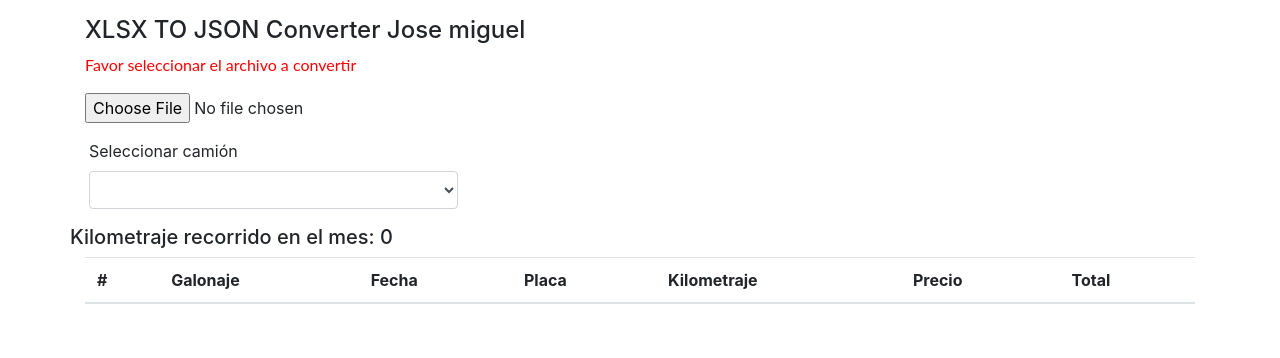
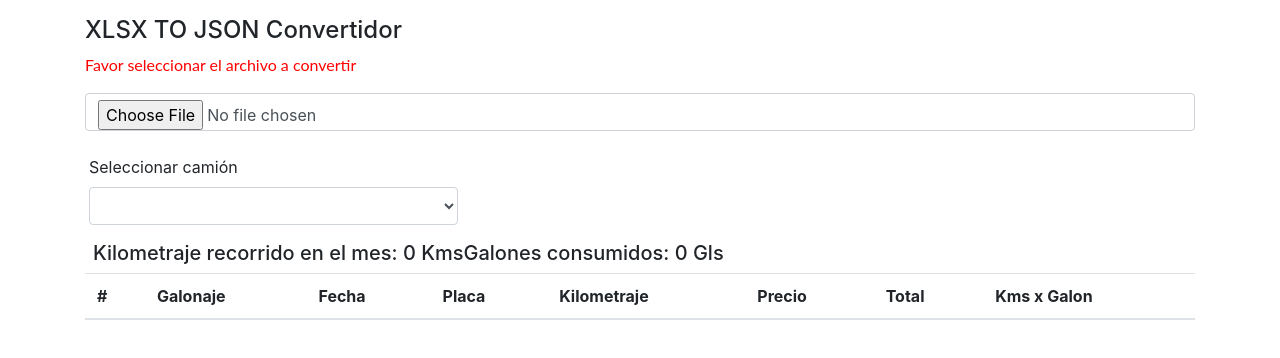
Before and after one commit to Jbenjaruiz/xlsx-to-json-shrqq3, an Angular app: page / in a window 1280 px wide. Shown: the top 358 px of the page. Built offline with nearby package versions, Linux system fonts and the light colour scheme.

Commit message:
2 files modified

```diff
--- a/src/app/app.component.html
+++ b/src/app/app.component.html
@@ -4,25 +4,27 @@
     Favor seleccionar el archivo a convertir
   </p>
 
-  <input  type="file" (change)="onFileChange($event)" />
+  <input class="form-control "  type="file" (change)="onFileChange($event)" />
 
   <!-- <div id="output"></div> -->
   <br>
   <!-- <div *ngIf="willDownload">
   <a id="download"> Download JSON File </a>
 </div> -->
-  <div class="form-group mt-3 ml-1">
+  <div class="form-group  ml-1">
     <label for="camiones">Seleccionar camión</label>
     <select id="camiones" (change)="generarCalculo()" [(ngModel)]='placa' class="form-control col-4" id="">
     <option *ngFor="let node of camiones"  [value]="node">{{node}}</option>
   </select>
   </div>
 
-  <div class="row">
+  <div class="row ml-2">
     <h5>
-      Kilometraje recorrido en el mes: {{totalKms}}
+      Kilometraje recorrido en el mes: {{totalKms}} Kms
     </h5>
-
+    <h5>
+      Galones consumidos: {{galonesXMes}} Gls
+    </h5>
   </div>
 
   <table class="table">
@@ -35,6 +37,7 @@
         <th scope="col">Kilometraje</th>
         <th scope="col">Precio</th>
         <th scope="col">Total</th>
+        <th scope="col">Kms x Galon</th>
       </tr>
     </thead>
     <tbody>
@@ -46,6 +49,7 @@
         <td>{{node.KILOMETRAJE}}</td>
         <td>{{node.PRECIO}}</td>
         <td>{{node[' TOTAL ']}}</td>
+        <td>{{node['kmsXGalon']}}</td>
       </tr>
     </tbody>
   </table>
--- a/src/app/app.component.ts
+++ b/src/app/app.component.ts
@@ -7,7 +7,7 @@ import * as XLSX from "xlsx";
   styleUrls: ["./app.component.css"]
 })
 export class AppComponent {
-  name = " XLSX TO JSON Converter Jose miguel";
+  name = " XLSX TO JSON Convertidor";
   willDownload = false;
   listado: any[] = [];
   allItems: any[] = [];
@@ -16,7 +16,7 @@ export class AppComponent {
   camiones: any[] = [];
   placa: String;
   totalKms: number = 0;
-  galonesXMes: number = 0;
+  galonesXMes: string = "0";
   constructor() {}
 
   onFileChange(ev) {
@@ -63,10 +63,17 @@ PRECIO: "17.49" */
     this.cargasXCamion = [];
     this.allItems.forEach(item => {
       if (this.placa == item["PLACA"]) {
+        // item.kmsXGalon = item
         this.cargasXCamion.push(item);
       }
     });
-    console.log("items:", this.cargasXCamion);
+
+    for (let i = 0; i < this.cargasXCamion.length; i++) {
+      this.cargasXCamion[i].kmsXGalon =
+        parseFloat(this.cargasXCamion[i + 1]["KILOMETRAJE"]) -
+        parseFloat(this.cargasXCamion[i]["KILOMETRAJE"]);
+    }
+
     this.listado = this.cargasXCamion;
     this.calcularKilometraje(this.cargasXCamion);
     this.calcularGalonaje(this.cargasXCamion);
@@ -86,11 +93,10 @@ PRECIO: "17.49" */
 
   calcularGalonaje(items) {
     let totalGalones: number = 0.0;
-    let galones: any[] = [];
     items.forEach(element => {
       totalGalones = totalGalones + parseFloat(element["GALONAJE"]);
     });
-    this.galonesXMes = totalGalones;
+    this.galonesXMes = totalGalones.toFixed(3);
     console.log("total galones", totalGalones);
   }
 
```
